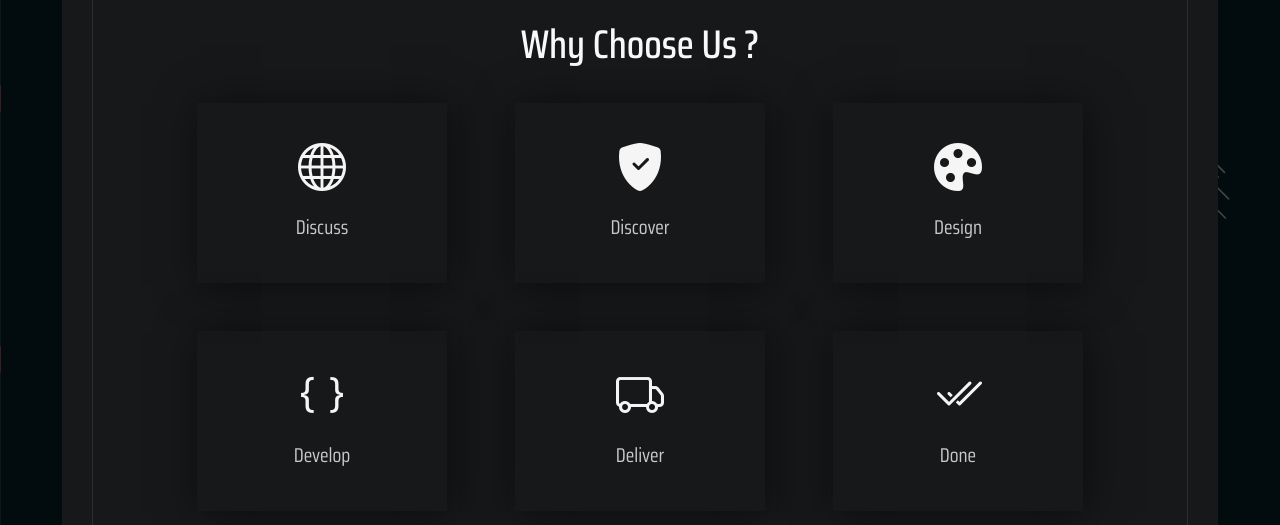
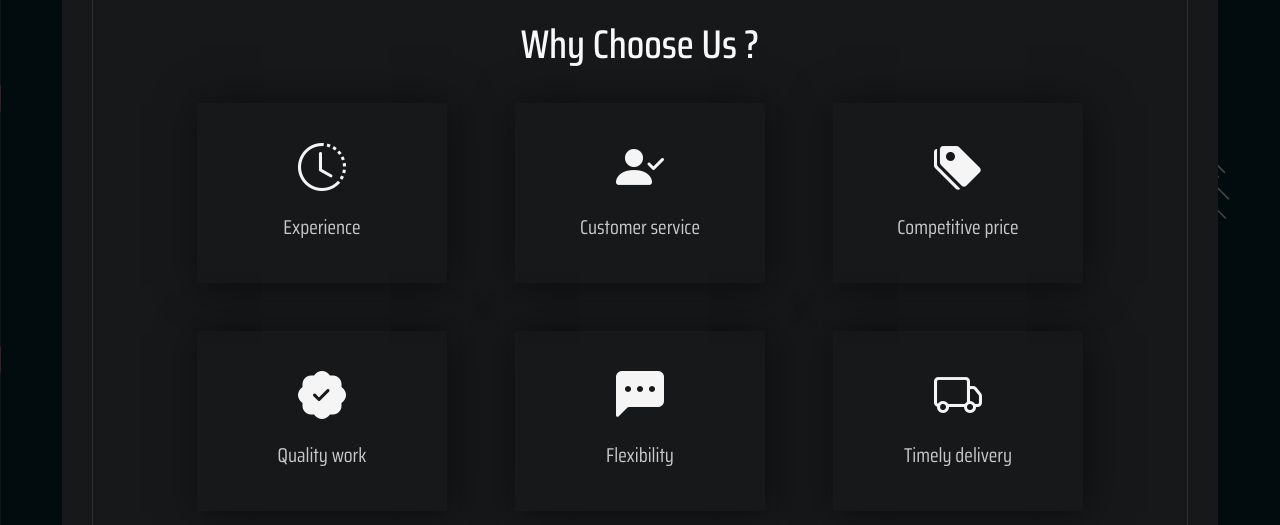
Before and after one commit to Inspect-Mode/InspectMode, a plain HTML site: page index.html in a window 1280 px wide. Shown: the part 2440-2965 px from the top of the page. Drawn offline with nearby package versions, Linux system fonts and the light colour scheme; files whose address does not match are found by name.

Commit message:
images are deleted and compressed and index-why choose us section content edited by keval

```diff
--- a/index.html
+++ b/index.html
@@ -717,33 +717,41 @@
                   <div class="counter-item">
                     <div class="box">
                       <div class="counter-icon">
-                        <i class="bi bi-globe"></i>
+                        <i class="bi bi-clock-history"></i>
                       </div>
-                      <h4>Discuss</h4>
+                      <h4>Experience</h4>
                     </div>
                   </div>
                   <div class="counter-item">
                     <div class="box">
                       <div class="counter-icon">
-                        <i class="bi bi-shield-fill-check"></i>
+                        <i class="bi bi-person-check-fill"></i>
                       </div>
-                      <h4>Discover</h4>
+                      <h4>Customer service</h4>
                     </div>
                   </div>
                   <div class="counter-item">
                     <div class="box">
                       <div class="counter-icon">
-                        <i class="bi bi-palette-fill"></i>
+                        <i class="bi bi-tags-fill"></i>
                       </div>
-                      <h4>Design</h4>
+                      <h4>Competitive price</h4>
                     </div>
                   </div>
                   <div class="counter-item">
                     <div class="box">
                       <div class="counter-icon">
-                        <i class="bi bi-braces"></i>
+                        <i class="bi bi-patch-check-fill"></i>
                       </div>
-                      <h4>Develop</h4>
+                      <h4>Quality work</h4>
+                    </div>
+                  </div>
+                  <div class="counter-item">
+                    <div class="box">
+                      <div class="counter-icon">
+                        <i class="bi bi-chat-left-dots-fill"></i>
+                      </div>
+                      <h4>Flexibility</h4>
                     </div>
                   </div>
                   <div class="counter-item">
@@ -751,15 +759,7 @@
                       <div class="counter-icon">
                         <i class="bi bi-truck"></i>
                       </div>
-                      <h4>Deliver</h4>
-                    </div>
-                  </div>
-                  <div class="counter-item">
-                    <div class="box">
-                      <div class="counter-icon">
-                        <i class="bi bi-check2-all"></i>
-                      </div>
-                      <h4>Done</h4>
+                      <h4>Timely delivery</h4>
                     </div>
                   </div>
                 </div>
```
Also changed, not shown: assets/images/bg/about21.png (deleted), assets/images/bg/about22.png (deleted), assets/images/bg/abt1.png (deleted), assets/images/bg/abt2.png (deleted), assets/images/bg/ach-vdo2.png (deleted), assets/images/bg/dillipsahoo1.png (deleted), assets/images/bg/expert3.png (deleted), assets/images/bg/expert4.png (deleted), assets/images/bg/fimg-big4.png (deleted), assets/images/bg/fimg-big5.png (deleted), assets/images/bg/fimg-big6.png (deleted), assets/images/bg/hire-bg.png (deleted), assets/images/bg/vishalgohil.png (deleted), 1 other file.
